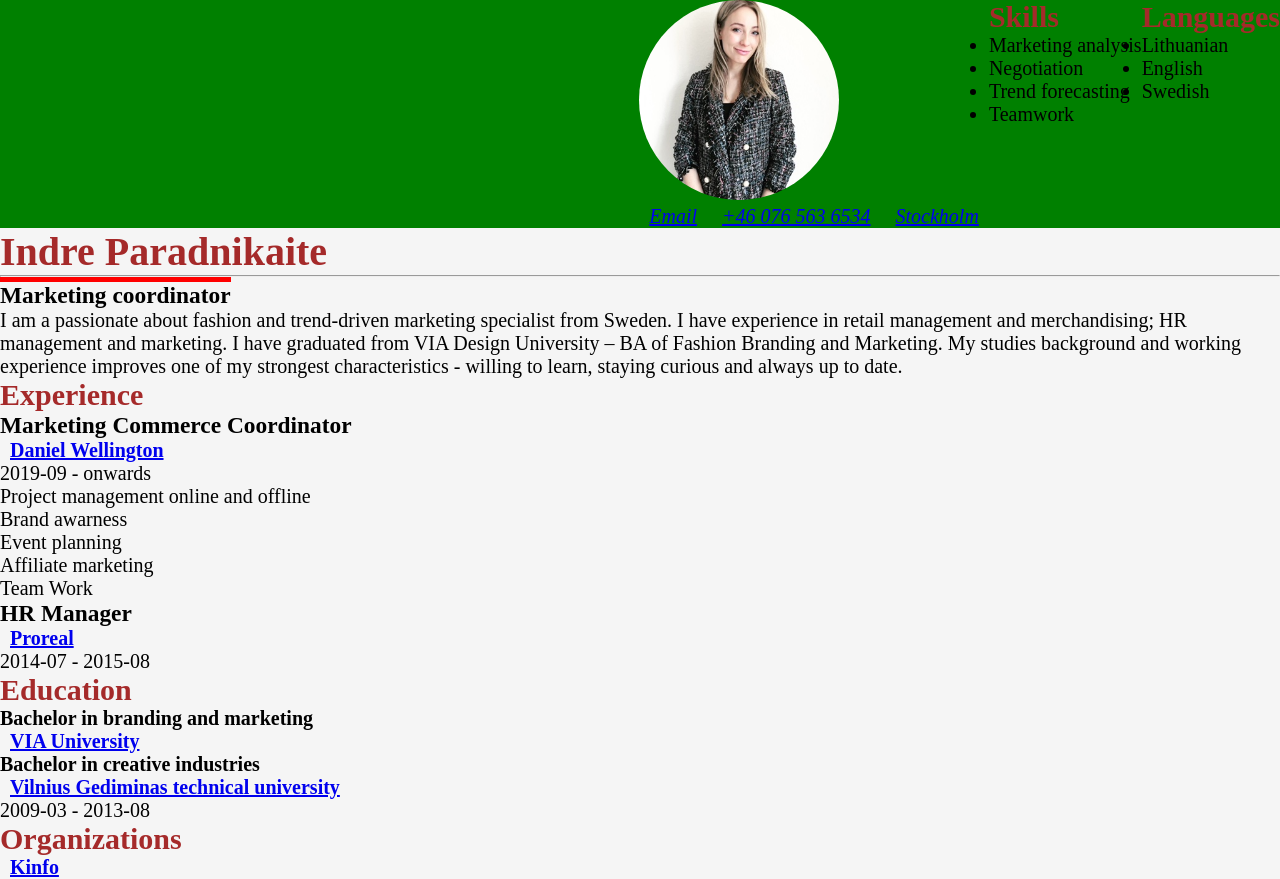
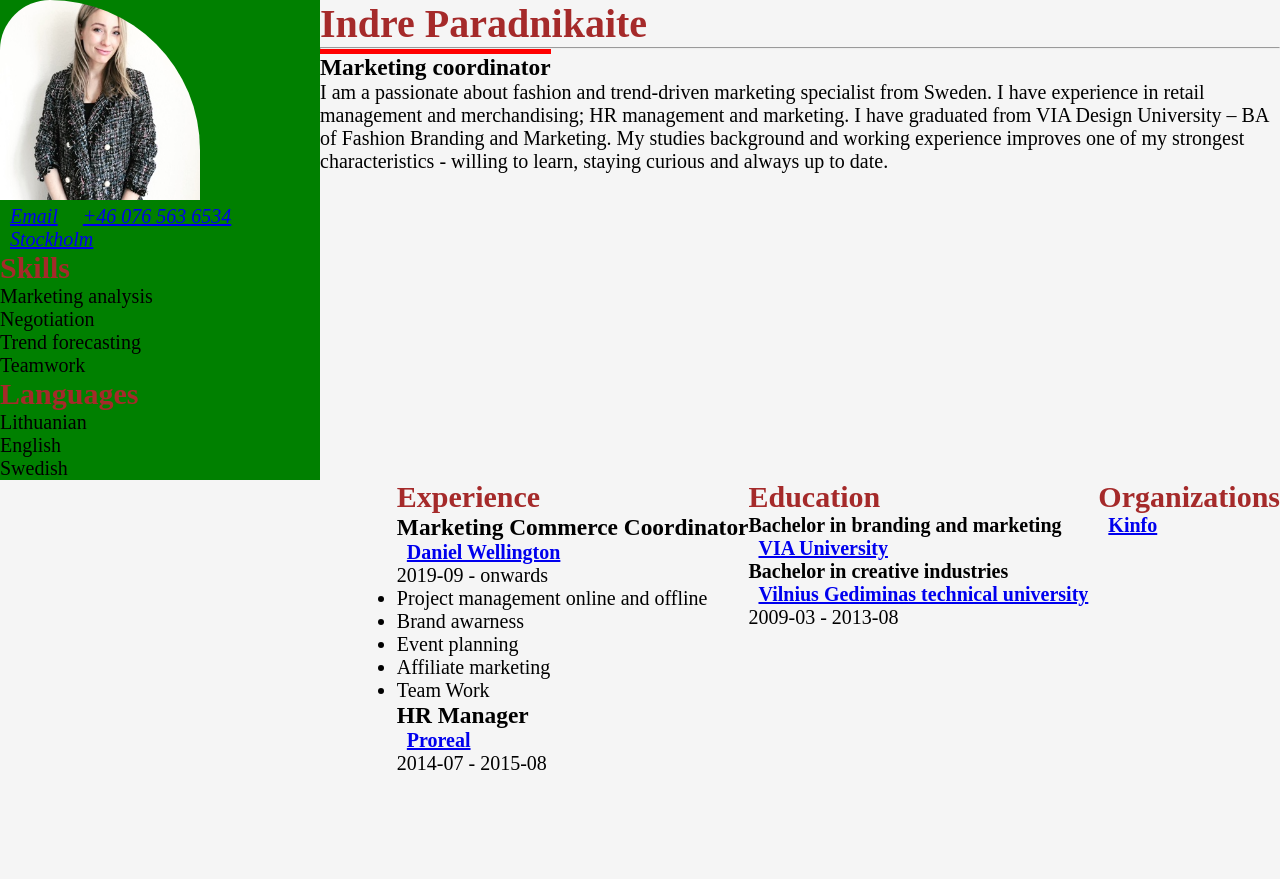
Before and after one commit to Indredelapar/resume, a plain HTML site: page index.html in a window 1280 px wide. After the commit the page ends 800 px from the top, so only its background shows below. Drawn offline with Linux system fonts and the light colour scheme.

Commit message:
positioning update

```diff
--- a/style.css
+++ b/style.css
@@ -4,16 +4,29 @@
   box-sizing: border-box;
 }
 img {
-  border-radius: 50%;
+  /*border-radius: 50%*/
+  /* border-top-left-radius:30%;
+  border-top-right-radius: 90%; */
+  border-radius: 30% 90% 0 0;
 }
 body {
   background-color:whitesmoke;
   font-size: 20px;
+  display: flex;
+  flex-direction: row;
+  justify-content: flex-end;
+  flex-wrap: wrap;
+}
   .sidebar {
     background-color: green;
     font-size: 20px;
+    width: 25%;
+    height: 100%;
   }
-
+  .container {
+    width: 75%;
+  }
+  /* comment */
   .time {
     margin: 10px
   }
@@ -24,9 +37,3 @@ body {
     border-top: 5px solid red;
     width: fit-content;
   }
-  .sidebar {
-    display: flex;
-    flex-direction: row;
-    justify-content: flex-end;
-    flex-wrap: wrap;
-  }
```
Also changed, not shown: index.html (+2 -0 lines).
